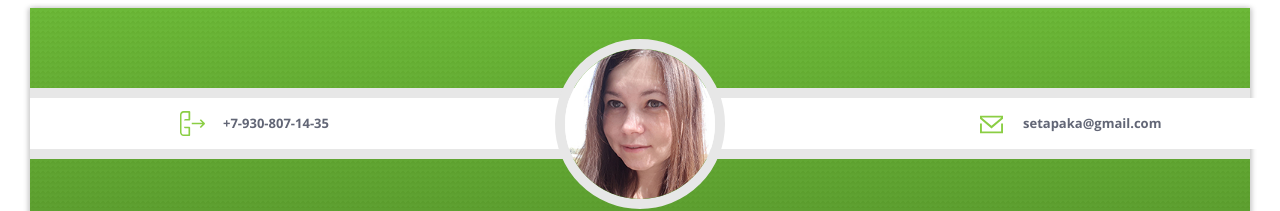
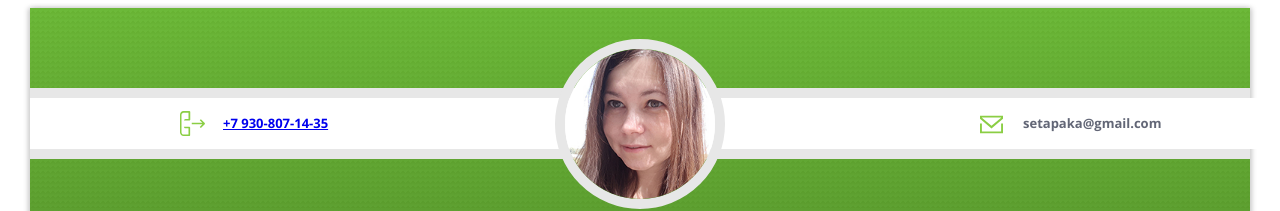
Before and after one commit to Lana-nnov/Lana-nnov.github.io, a plain HTML site: page resume/index.html in a window 1280 px wide. Shown: the top 211 px of the page. Drawn offline with nearby package versions, Linux system fonts and the light colour scheme.

Commit message:
Update index.html

```diff
--- a/resume/index.html
+++ b/resume/index.html
@@ -14,7 +14,7 @@
 	<p class="header__vacancy">HTML-верстальщик</p>
 	<div class="header__container">
 		<div class = "header__wrap">
-			<p class="header__phone">+7-930-807-14-35</p>
+			<p class="header__phone"><a href="tel:89308071435"><span>+7 930-807-14-35</span></a></p>
 			<a href="mailto:setapaka@gmail.com" class="header__email" target="blank">setapaka@gmail.com</a>
 			<img class="header__img" src="img/myphoto.jpg" alt="" width="150" height ="150">
 		</div>
```
